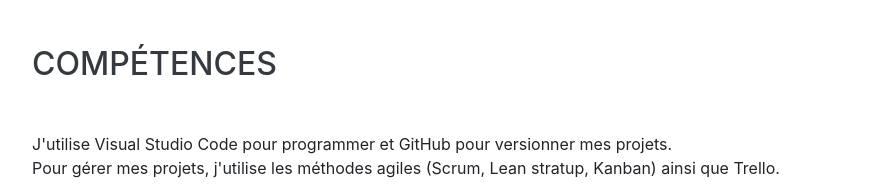
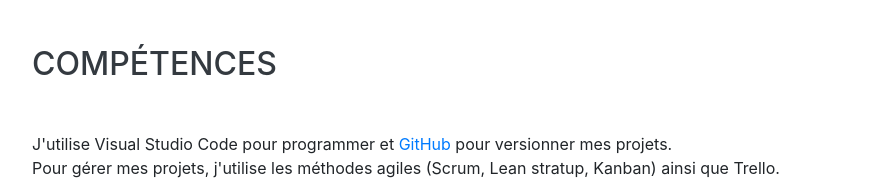
Before and after one commit to Kath97/kath97.github.io, a website with bundled scripts: page cv/index.html in a window 1280 px wide. Shown: the part 2260-2453 px from the top of the page, without its empty margins (320-1200 px from the left). Built offline with nearby package versions, Linux system fonts and the light colour scheme; a web font is replaced by a local one.

Commit message:
add-github-link

```diff
--- a/cv/index.html
+++ b/cv/index.html
@@ -212,7 +212,7 @@
     <section class="resume-section p-3 p-lg-5 d-flex align-items-center" id="skills">
       <div class="w-100">
         <h2 class="mb-5">Compétences</h2>
-        <p>J'utilise Visual Studio Code pour programmer et GitHub pour versionner mes projets.<br>Pour gérer mes projets, j'utilise les méthodes agiles (Scrum, Lean stratup, Kanban) ainsi que Trello.</p>
+        <p>J'utilise Visual Studio Code pour programmer et <a href="https://github.com/Kath97">GitHub</a> pour versionner mes projets.<br>Pour gérer mes projets, j'utilise les méthodes agiles (Scrum, Lean stratup, Kanban) ainsi que Trello.</p>
 
         <div class="resume-item d-flex flex-column flex-md-row justify-content-between mb-5">
           <div class="resume-content">
```
